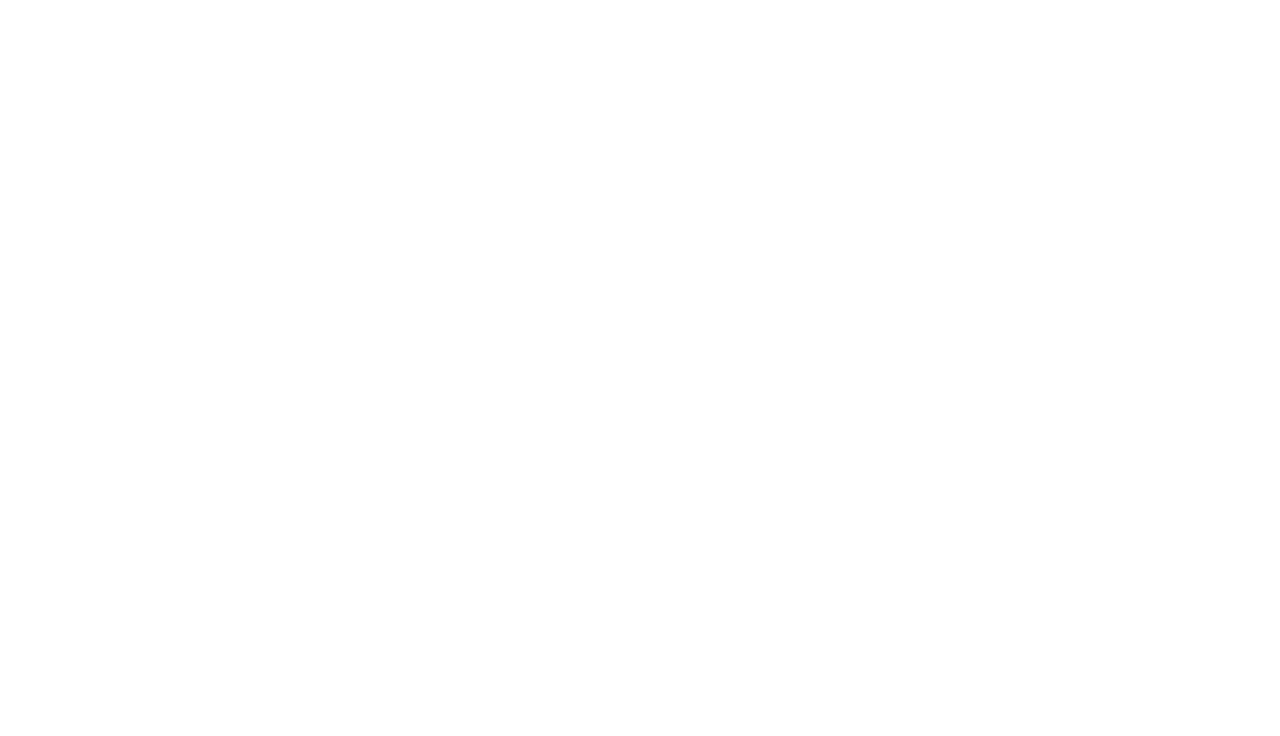
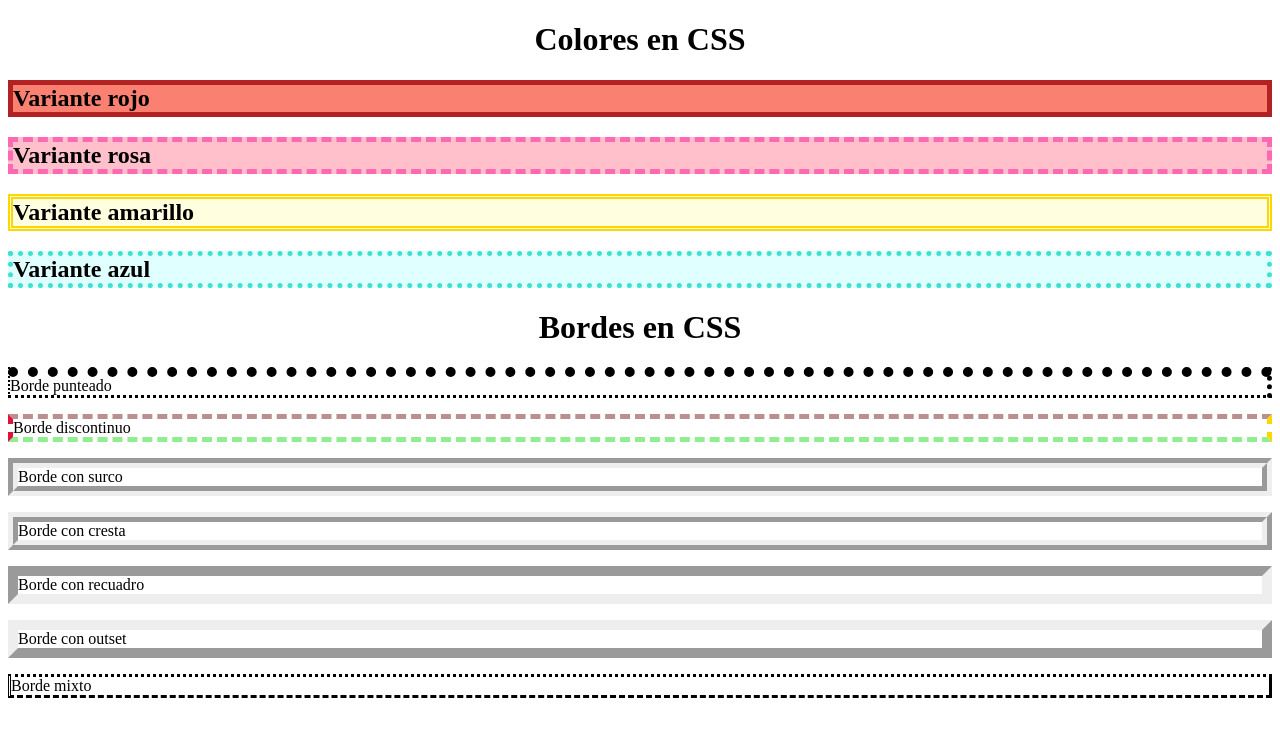
Before and after one commit to LuisAndaur/WebDeveloper, a plain HTML site: page 02_Universidad_CSS/Leccion02_ColoresyBordes/index.html in a window 1280 px wide. Drawn offline with Linux system fonts and the light colour scheme.

Commit message:
start box model

```diff
--- /dev/null
+++ b/02_Universidad_CSS/Leccion02_ColoresyBordes/css/estilos.css
@@ -0,0 +1,59 @@
+h1{
+    text-align: center;
+}
+
+.rojo{
+    background-color: salmon;
+    border: 5px solid firebrick;
+}
+
+.rosa{
+    background-color: pink;
+    border: 5px dashed rgb(255, 105, 180);
+}
+
+.amarillo{
+    background-color: lightyellow;
+    border: 5px double #ffd700;
+}
+
+.azul{
+    background-color: lightcyan;
+    border: 5px dotted hsl(174, 72%, 56%);
+}
+
+/*
+.rojo, .rosa{
+    color: white;
+}*/
+
+.punteado{
+    border-style: dotted;
+    border-width: 10px 5px 3px 2px;
+}
+
+.discontinuo{
+    border-style: dashed;
+    border-width: thick;/*this, medium, thick*/
+    border-color: rosybrown gold lightgreen crimson;
+}
+
+.surco{
+    border: 10px groove;
+}
+
+.cresta{
+    border: 10px ridge;
+}
+
+.recuadro{
+    border: 10px inset;
+}
+
+.outset{
+    border: 10px outset;
+}
+
+.mixto{
+    border-style: dotted solid dashed double;
+}
--- a/02_Universidad_CSS/Leccion02_ColoresyBordes/index.html
+++ b/02_Universidad_CSS/Leccion02_ColoresyBordes/index.html
@@ -5,8 +5,27 @@
     <meta http-equiv="X-UA-Compatible" content="IE=edge">
     <meta name="viewport" content="width=device-width, initial-scale=1.0">
     <title>Colores y bordes en CSS</title>
+    <link rel="stylesheet" href="/css/estilos.css">
 </head>
 <body>
+    <h1>Colores en CSS</h1>
+    <!-- pagina para buscar codigo de colores
+        https://htmlcolorcodes.com/es/-->
+
+    <h2 class="rojo">Variante rojo</h2>
+    <h2 class="rosa">Variante rosa</h2>
+    <h2 class="amarillo">Variante amarillo</h2>
+    <h2 class="azul">Variante azul</h2>
+
+    <h1>Bordes en CSS</h1>
+    <p class="punteado">Borde punteado</p>
+    <p class="discontinuo">Borde discontinuo</p>
+    <p class="surco">Borde con surco</p>
+    <p class="cresta">Borde con cresta</p>
+    <p class="recuadro">Borde con recuadro</p>
+    <p class="outset">Borde con outset</p>
+    <p class="mixto">Borde mixto</p>
+
 
 </body>
 </html>
--- /dev/null
+++ b/02_Universidad_CSS/Leccion03_BoxModel/css/estilos.css
@@ -0,0 +1,10 @@
+h1{
+    text-align: center;
+    color: #e63946;
+}
+
+div{
+    padding: 10px;
+    border: 15px solid #457b9d;
+    margin: 20px;
+}
```
Also changed, not shown: 02_Universidad_CSS/Leccion03_BoxModel/index.html (added, +14 -0 lines).
